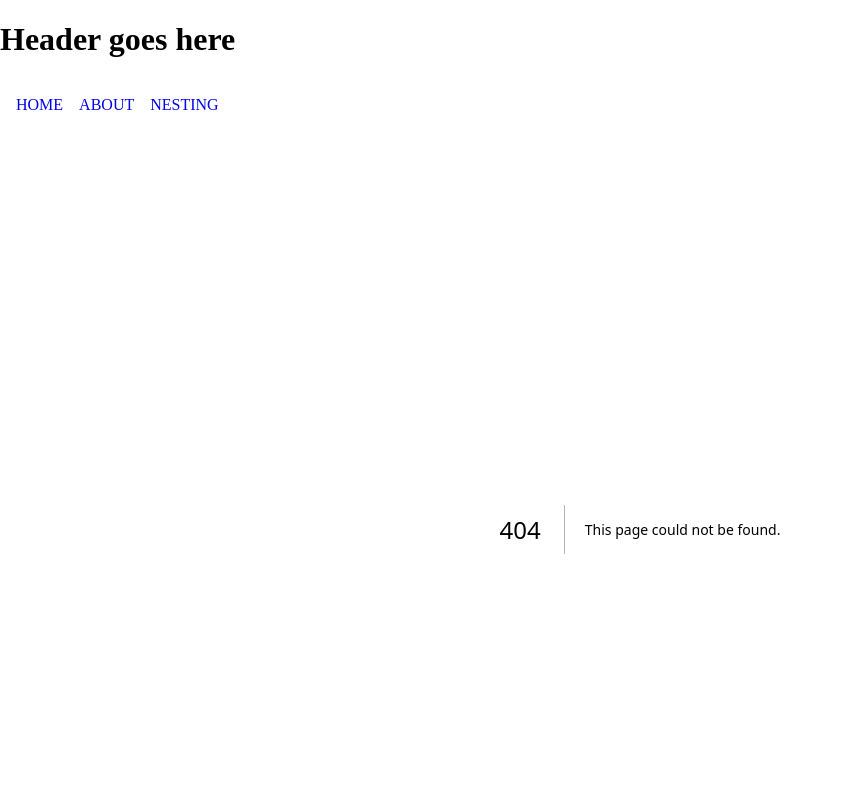
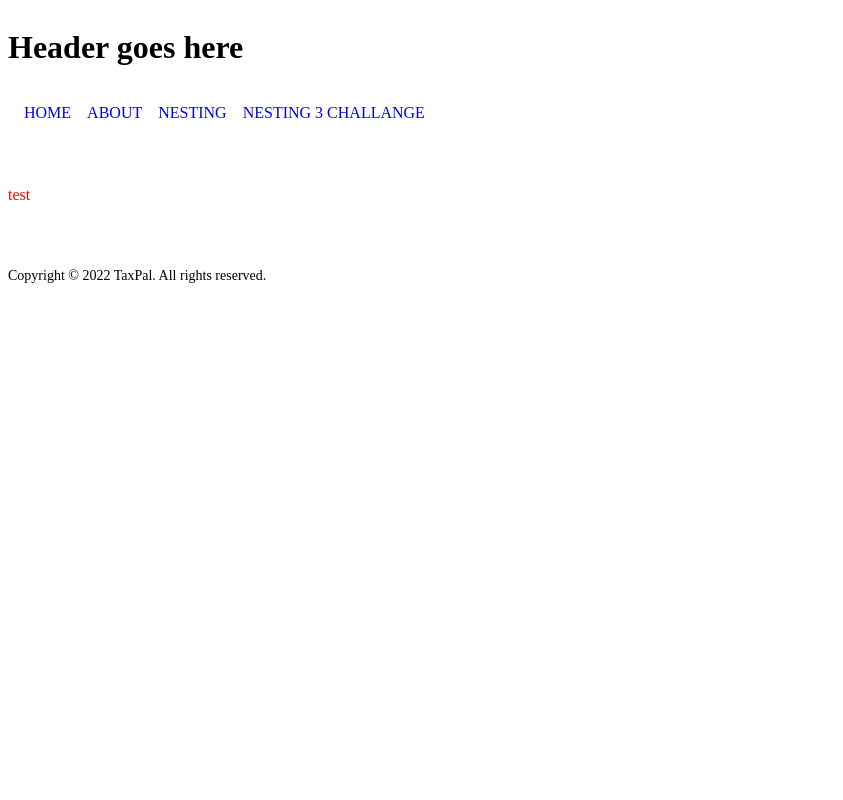
Before and after one commit to alekspanteli/tailwind-scss-next-test-app, a Next.js app: page /nesting-challenge-3 in a window 1280 px wide. Before the commit this address had no page. Shown: the top 800 px of the page, without its empty margins (0-843 px from the left). Built offline with nearby package versions, Linux system fonts and the light colour scheme.

Commit message:
fix css module

```diff
--- a/components/header.tsx
+++ b/components/header.tsx
@@ -21,6 +21,11 @@ export default function Header() {
               Nesting
             </Link>
           </li>
+          <li className="primary-navigation__item">
+            <Link href="/nesting-challenge-3" className="primary-navigation__link">
+              Nesting 3 Challange
+            </Link>
+          </li>
         </ul>
       </nav>
     </header>
--- /dev/null
+++ b/pages/nesting-challenge-3.tsx
@@ -0,0 +1,72 @@
+import Head from "next/head";
+import styles from "@/styles/nesting-challenge-3.module.scss";
+
+export default function Nesting2() {
+  return (
+    <>
+      <Head>
+        <title>Nesting 3</title>
+        <meta name="viewport" content="initial-scale=1.0, width=device-width" />
+      </Head>
+      <section className={`${styles.error} ${styles.color}`}>test</section>
+      {/* <h1 className="text-3xl font-bold underline">Nesting 3 page</h1>
+      <section className="surface-primary">
+        <div className="container">
+          <h2>Lorem, ipsum dolor.</h2>
+          <p>
+            Lorem ipsum dolor, sit amet consectetur adipisicing elit. Error
+            similique, at incidunt consequuntur, eveniet dignissimos asperiores
+            sequi quas adipisci repellat placeat! Pariatur praesentium explicabo
+            consequatur.
+          </p>
+          <p className="text-subdued">
+            Lorem ipsum dolor sit amet consectetur adipisicing elit. Veniam
+            earum dicta voluptatum amet ipsam sed accusamus quia illum quibusdam
+            maxime.
+          </p>
+          <a href="" className="btn">
+            Lorem, ipsum
+          </a>
+        </div>
+      </section>
+      <section className="surface-secondary">
+        <div className="container">
+          <h2>Illum, quos architecto!</h2>
+          <p>
+            Lorem ipsum dolor, sit amet consectetur adipisicing elit. Error
+            similique, at incidunt consequuntur, eveniet dignissimos asperiores
+            sequi quas adipisci repellat placeat! Pariatur praesentium explicabo
+            consequatur.
+          </p>
+          <p className="text-subdued">
+            Quibusdam assumenda obcaecati nostrum, eos, necessitatibus sequi
+            quod iure ratione, molestiae quaerat alias molestias rem. Aut
+            eligendi laborum quae veritatis!
+          </p>
+          <a href="" className="btn">
+            Quod, ducimus
+          </a>
+        </div>
+      </section>
+      <section className="surface-accent">
+        <div className="container">
+          <h2>Culpa, dolorum aliquid.</h2>
+          <p>
+            Lorem ipsum dolor, sit amet consectetur adipisicing elit. Error
+            similique, at incidunt consequuntur, eveniet dignissimos asperiores
+            sequi quas adipisci repellat placeat! Pariatur praesentium explicabo
+            consequatur.
+          </p>
+          <p className="text-subdued">
+            Praesentium veniam excepturi quia possimus sint nulla repellendus
+            aperiam nemo, saepe dicta, ad, deleniti mollitia optio vitae
+            eligendi est a.
+          </p>
+          <a href="" className="btn">
+            Doloribus, voluptatibus
+          </a>
+        </div>
+      </section> */}
+    </>
+  );
+}
--- /dev/null
+++ b/styles/nesting-challenge-3.module.scss
@@ -0,0 +1,7 @@
+.error {
+    padding-block: 3rem;
+  }
+
+  .color {
+    color: red
+  }
```
